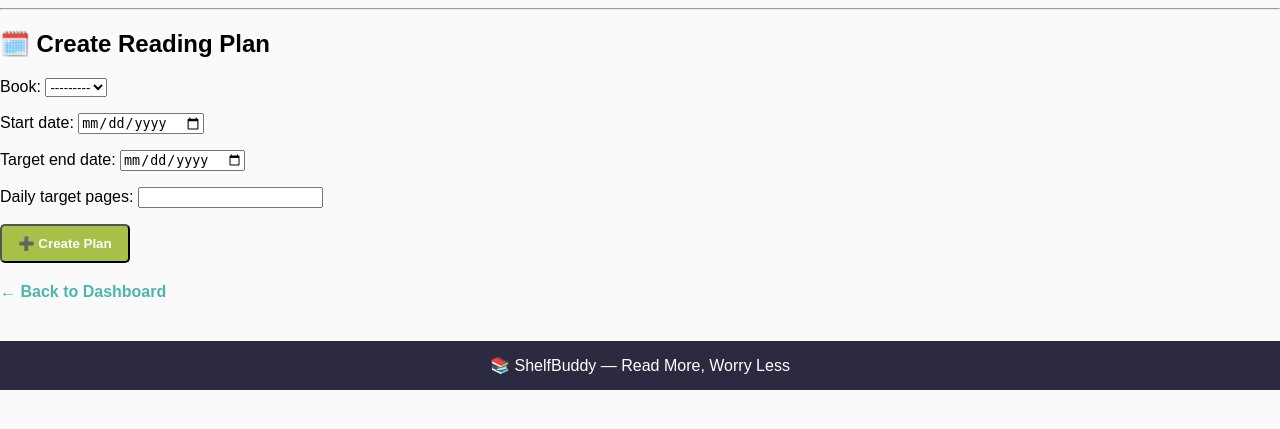
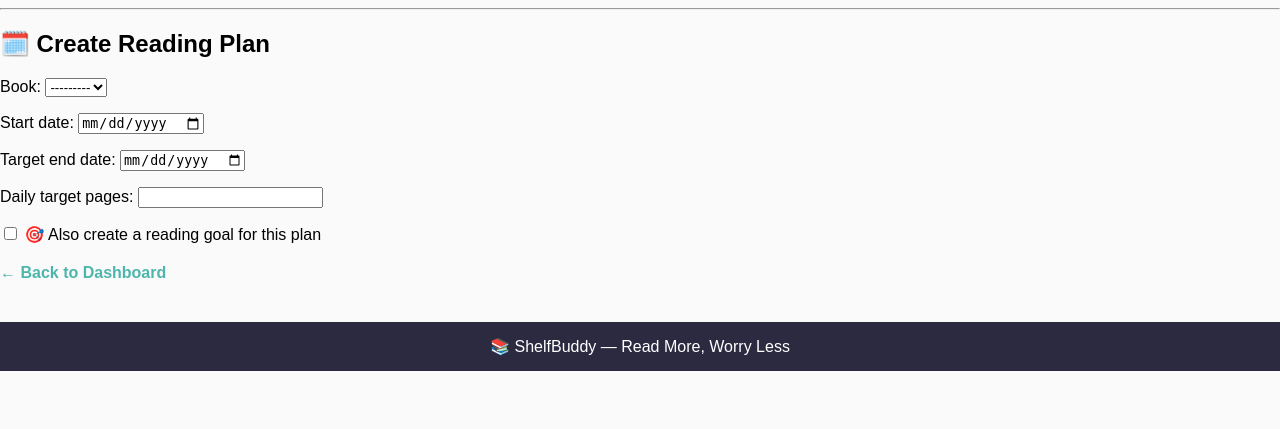
Before and after one commit to bgwinston/shelfBuddy, a Django app: page /reading/create/ in a window 1280 px wide. Shown: the part 321-750 px from the top of the page. Run offline with Django 3.2, Linux system fonts and the light colour scheme; the visitor is signed in with stand-in values (Sample User, id 1); data that the repository does not hold is empty.

Commit message:
Update to Create and Edit plan html

```diff
--- a/shelfbuddy_backend/reading/templates/reading/create_plan.html
+++ b/shelfbuddy_backend/reading/templates/reading/create_plan.html
@@ -1,7 +1,6 @@
 {% extends 'reading/base.html' %}
 
 {% block title %}Create Reading Plan{% endblock %}
-
 {% block body_class %}create-plan-page-background{% endblock %}
 
 {% block content %}
@@ -11,8 +10,14 @@
   <form method="post" class="center-plan-form">
     {% csrf_token %}
     {{ form.as_p }}
-    <button type="submit" class="button">➕ Create Plan</button>
+
+    <label style="display: block; margin-top: 15px;">
+      <input type="checkbox" name="create_goal" />
+      🎯 Also create a reading goal for this plan
+    </label>
+
   </form>
+
   <a href="{% url 'reading_dashboard' %}" class="back-to-dashboard">← Back to Dashboard</a>
 </div>
 {% endblock %}
--- a/shelfbuddy_backend/reading/views.py
+++ b/shelfbuddy_backend/reading/views.py
@@ -206,11 +206,23 @@ def about_shelfbuddy(request):
 @login_required
 def edit_reading_plan(request, plan_id):
     plan = get_object_or_404(ReadingPlan, id=plan_id, user=request.user)
+    goal = plan.goals.first()  # assuming only one goal per plan
+
     if request.method == 'POST':
-        form = ReadingPlanForm(request.POST, instance=plan)
-        if form.is_valid():
-            form.save()
+        plan_form = ReadingPlanForm(request.POST, instance=plan)
+        goal_form = ReadingGoalForm(request.POST, instance=goal) if goal else None
+
+        if plan_form.is_valid() and (goal_form is None or goal_form.is_valid()):
+            plan_form.save()
+            if goal_form:
+                goal_form.save()
             return redirect('reading_dashboard')
     else:
-        form = ReadingPlanForm(instance=plan)
-    return render(request, 'reading/edit_plan.html', {'form': form})
+        plan_form = ReadingPlanForm(instance=plan)
+        goal_form = ReadingGoalForm(instance=goal) if goal else None
+
+    return render(request, 'reading/edit_plan.html', {
+        'form': plan_form,
+        'goal_form': goal_form,
+        'goal': goal,
+    })
```
Also changed, not shown: shelfbuddy_backend/reading/templates/reading/create_goal.html (+5 -8 lines), shelfbuddy_backend/reading/templates/reading/edit_plan.html (+7 -0 lines).
